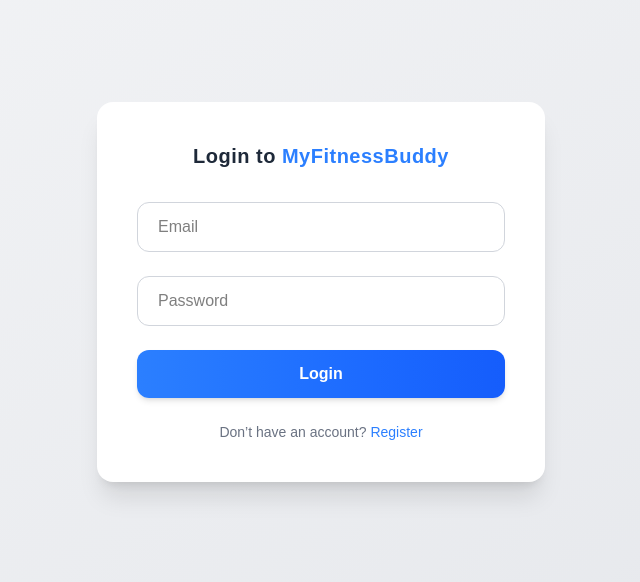
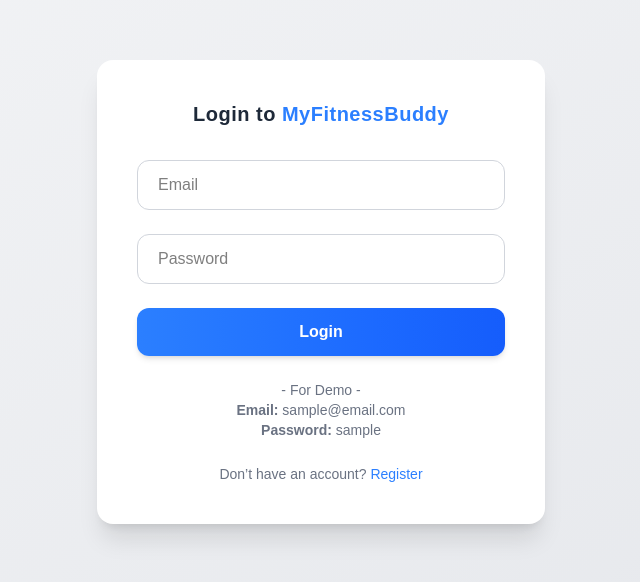
Before and after one commit to cjoseph001/myfitnessbuddy, a React (Vite) app: page / in a window 1280 px wide. Shown: the part 108-690 px from the top of the page, without its empty margins (319-959 px from the left). Built offline with nearby package versions, Linux system fonts and the light colour scheme.

Commit message:
add demo

```diff
--- a/src/pages/auth/login.jsx
+++ b/src/pages/auth/login.jsx
@@ -67,7 +67,15 @@
           >
             Login
           </button>
+          <p className="text-center text-gray-500 text-sm">
+            - For Demo -
+            <br />
+            <span className="font-semibold">Email:</span> sample@email.com
+            <br />
+            <span className="font-semibold">Password:</span> sample
+          </p>
         </form>
+
         <p className="mt-6 text-center text-gray-500 text-sm">
           Don’t have an account?{" "}
           <Link
```
